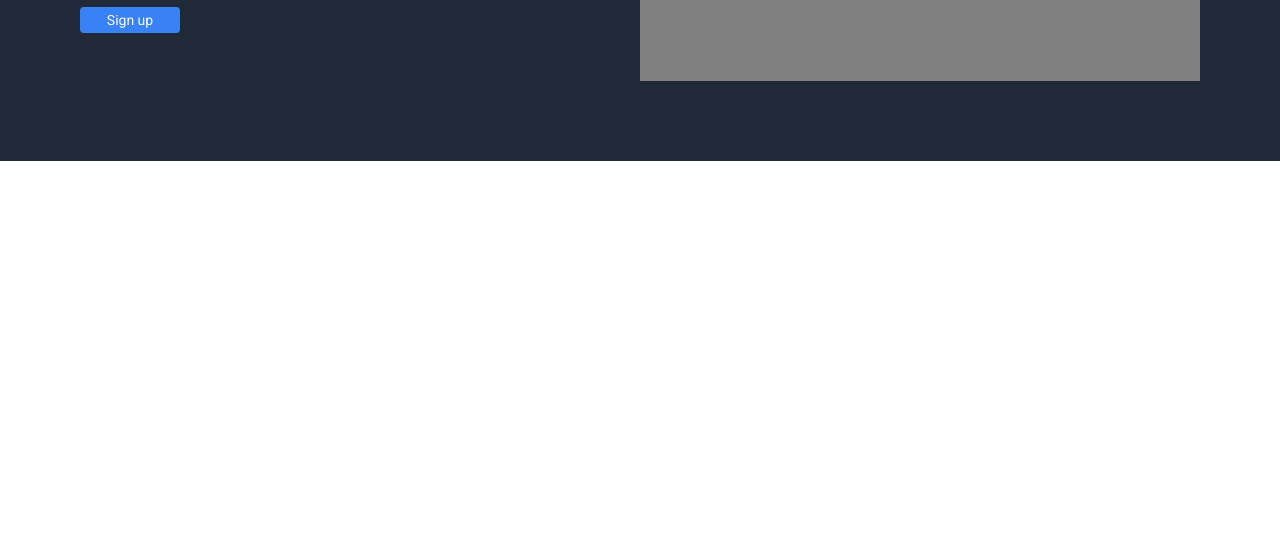
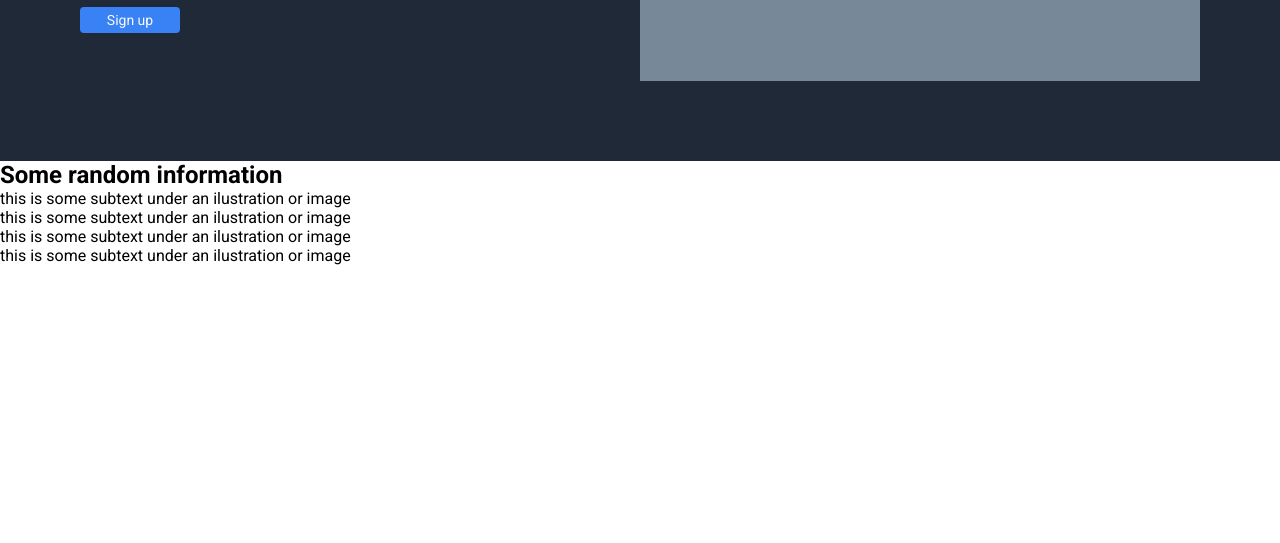
Before and after one commit to joshuaco/landing-page, a plain HTML site: page index.html in a window 1280 px wide. Shown: the part 257-800 px from the top of the page. Drawn offline with Linux system fonts and the light colour scheme.

Commit message:
Create information section structure

```diff
--- a/index.html
+++ b/index.html
@@ -25,7 +25,8 @@
     <div class="hero-content">
       <div class="hero-text">
         <h1>This website is awesome</h1>
-        <p>This website has some subtext that goes here under the main title. It's a smaller font and the color is lower contrast.</p>
+        <p>This website has some subtext that goes here under the main title. It's a smaller font and the color is lower
+          contrast.</p>
         <button>Sign up</button>
       </div>
       <div class="hero-image">
@@ -33,6 +34,40 @@
       </div>
     </div>
   </header>
+
+  <section class="info">
+    <h2>Some random information</h2>
+    <div class="info-boxes-container">
+      <div class="info-box">
+        <div class="box-image">
+        </div>
+        <div class="box-text">
+          <p>this is some subtext under an ilustration or image</p>
+        </div>
+      </div>
+      <div class="info-box">
+        <div class="box-image">
+        </div>
+        <div class="box-text">
+          <p>this is some subtext under an ilustration or image</p>
+        </div>
+      </div>
+      <div class="info-box">
+        <div class="box-image">
+        </div>
+        <div class="box-text">
+          <p>this is some subtext under an ilustration or image</p>
+        </div>
+      </div>
+      <div class="info-box">
+        <div class="box-image">
+        </div>
+        <div class="box-text">
+          <p>this is some subtext under an ilustration or image</p>
+        </div>
+      </div>
+    </div>
+  </section>
 </body>
 
 </html>
--- a/style.css
+++ b/style.css
@@ -83,7 +83,7 @@ body {
 }
 
 .hero-image {
-  background-color: gray;
+  background-color: lightslategray;
   display: flex;
   width: 50%;
   height: 250px;
```
